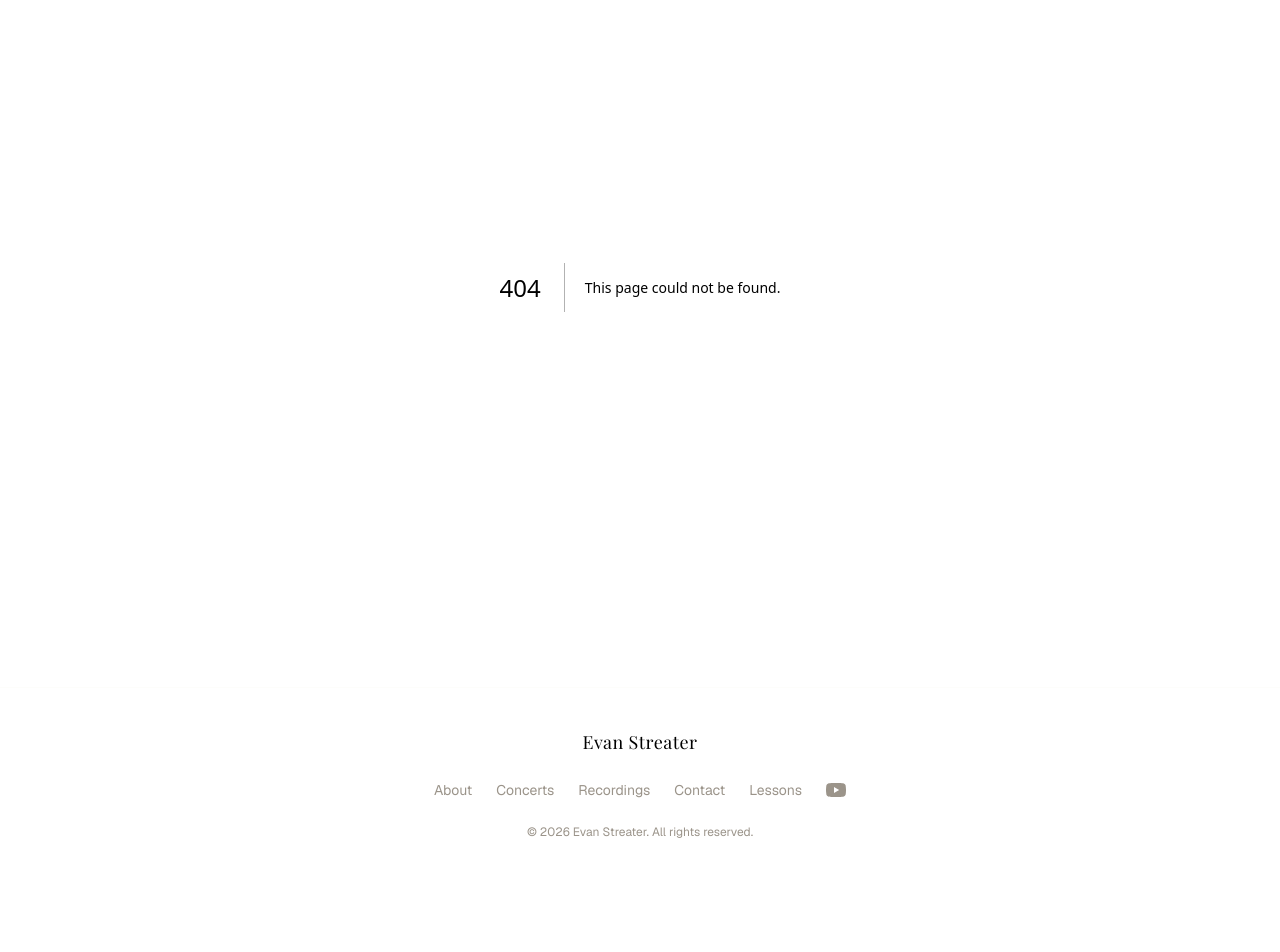
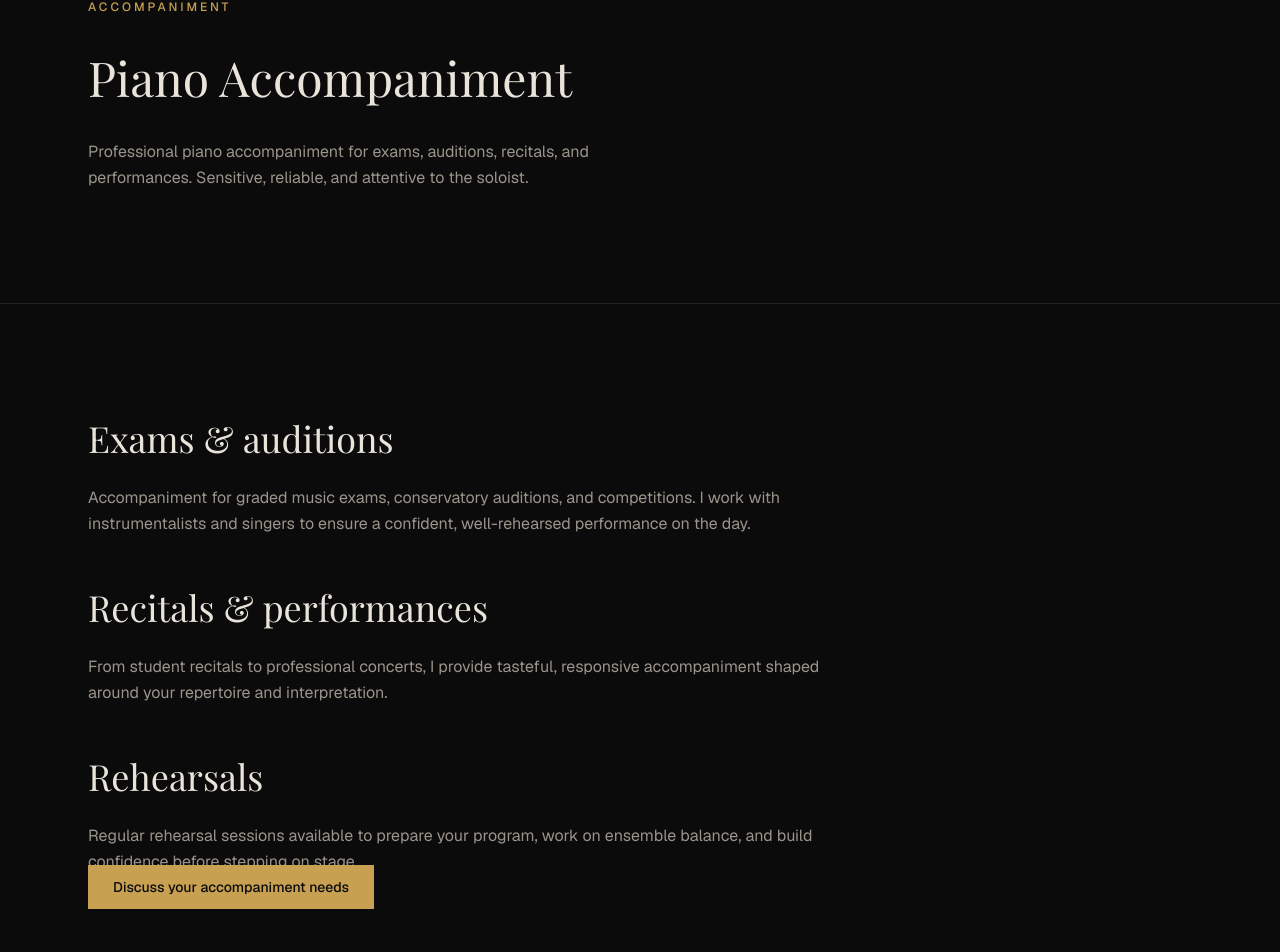
Before and after one commit to dolanmiu/Evan-Streater-Personal-Website, a Next.js app: page /accompaniment in a window 1280 px wide. Before the commit this address had no page. Shown: the part 174-1126 px from the top of the page. Before the commit the page ends 1054 px from the top, so only its background shows below. Built offline with nearby package versions, Linux system fonts and the light colour scheme; a web font is replaced by a local one.

Commit message:
feat(nav): remove Home, add Accompaniment link
Removed the Home link from the top nav (brand still links to /). Added Accompaniment after Lessons and before YouTube, with a new /accompaniment page.

```diff
--- /dev/null
+++ b/app/accompaniment/page.tsx
@@ -0,0 +1,78 @@
+import type { Metadata } from "next";
+import Link from "next/link";
+
+export const metadata: Metadata = {
+  title: "Accompaniment",
+  description:
+    "Piano accompaniment for exams, auditions, and performances by Evan Streater.",
+};
+
+function Kicker({ children }: { children: React.ReactNode }) {
+  return (
+    <p className="text-xs font-medium uppercase tracking-[0.25em] text-accent">
+      {children}
+    </p>
+  );
+}
+
+export default function AccompanimentPage() {
+  return (
+    <>
+      <section className="border-b border-line">
+        <div className="mx-auto flex max-w-6xl flex-col gap-8 px-6 py-20 md:py-28">
+          <Kicker>Accompaniment</Kicker>
+          <h1 className="font-serif text-4xl leading-tight md:text-5xl">
+            Piano Accompaniment
+          </h1>
+          <p className="max-w-xl leading-relaxed text-muted">
+            Professional piano accompaniment for exams, auditions, recitals, and
+            performances. Sensitive, reliable, and attentive to the soloist.
+          </p>
+        </div>
+      </section>
+
+      <section>
+        <div className="mx-auto max-w-6xl px-6 py-20 md:py-28">
+          <div className="flex max-w-3xl flex-col gap-12">
+            <div className="flex flex-col gap-6">
+              <h2 className="font-serif text-3xl leading-tight md:text-4xl">
+                Exams & auditions
+              </h2>
+              <p className="leading-relaxed text-muted">
+                Accompaniment for graded music exams, conservatory auditions,
+                and competitions. I work with instrumentalists and singers to
+                ensure a confident, well-rehearsed performance on the day.
+              </p>
+            </div>
+            <div className="flex flex-col gap-6">
+              <h2 className="font-serif text-3xl leading-tight md:text-4xl">
+                Recitals & performances
+              </h2>
+              <p className="leading-relaxed text-muted">
+                From student recitals to professional concerts, I provide
+                tasteful, responsive accompaniment shaped around your repertoire
+                and interpretation.
+              </p>
+            </div>
+            <div className="flex flex-col gap-6">
+              <h2 className="font-serif text-3xl leading-tight md:text-4xl">
+                Rehearsals
+              </h2>
+              <p className="leading-relaxed text-muted">
+                Regular rehearsal sessions available to prepare your program,
+                work on ensemble balance, and build confidence before stepping
+                on stage.
+              </p>
+            </div>
+          </div>
+          <Link
+            href="/contact"
+            className="border border-accent bg-accent px-6 py-3 text-sm font-medium text-background transition-colors hover:bg-transparent hover:text-accent"
+          >
+            Discuss your accompaniment needs
+          </Link>
+        </div>
+      </section>
+    </>
+  );
+}
--- a/components/Nav.tsx
+++ b/components/Nav.tsx
@@ -6,12 +6,12 @@ import { youtubeUrl } from "@/lib/content";
 import { YouTubeIcon } from "@/components/YouTubeIcon";
 
 const links = [
-  { href: "/", label: "Home" },
   { href: "/about", label: "About" },
   { href: "/concerts", label: "Concerts" },
   { href: "/recordings", label: "Recordings" },
   { href: "/contact", label: "Contact" },
   { href: "/lessons", label: "Lessons" },
+  { href: "/accompaniment", label: "Accompaniment" },
 ];
 
 export function Nav() {
```
Also changed, not shown: 2 other files (tests, documents, lock files or other folders).
